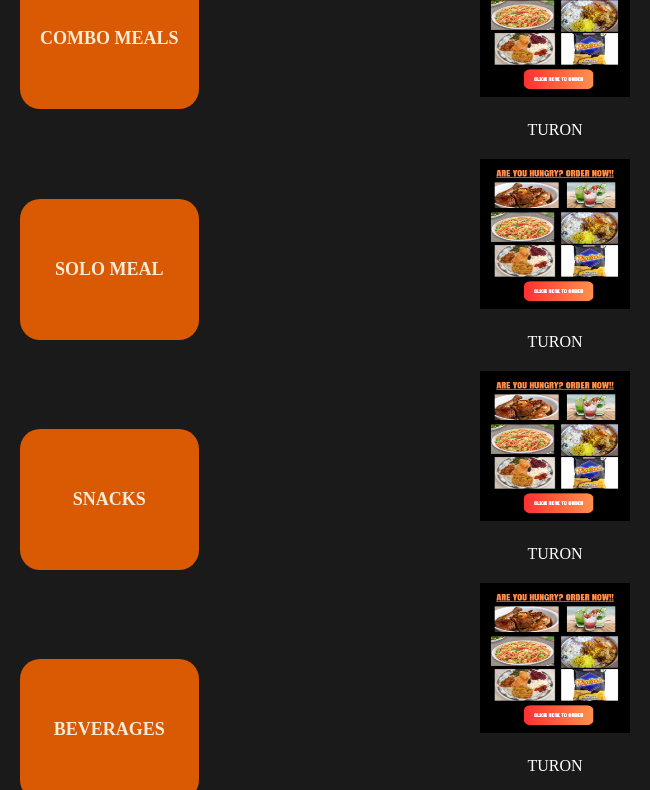
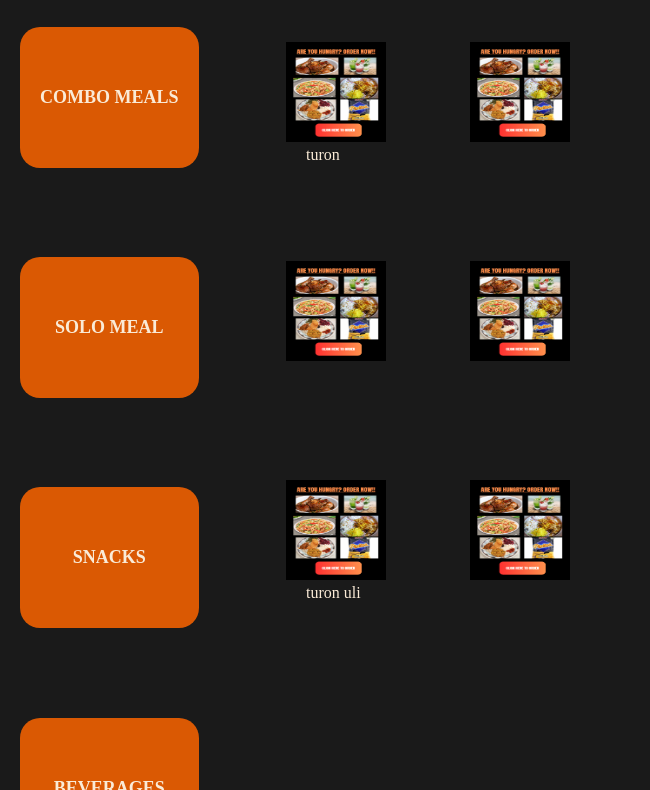
Before and after one commit to NelTeano/COMSHOP-ORDERING-APPLICATION, an Electron app: page src/Order/Order.html in a window 650 px wide. Shown: the part 73-863 px from the top of the page. Drawn offline with Linux system fonts and the light colour scheme; files whose address does not match are found by name.

Commit message:
order update

```diff
--- a/src/Order/Order.css
+++ b/src/Order/Order.css
@@ -3,6 +3,7 @@ body {
   margin: 0;
   padding: 0;
   display: flex;
+  min-height: 100vh;
   overflow: scroll;
 }
 
@@ -10,11 +11,9 @@ body {
   flex-grow: 1;
 }
 
-  h1{
+h1 {
   color: rgb(224, 72, 34);
   text-align: right;
-
-
 }
 
 .navbar {
@@ -23,7 +22,7 @@ body {
   flex-direction: column;
   align-items: flex-start;
   padding: 20px;
-    position: fixed;
+  position: hidden;
 }
 
 .navbar ul {
@@ -43,10 +42,9 @@ body {
   text-transform: uppercase;
 }
 
-  .navbar li a{
+.navbar li a {
   color: antiquewhite;
   text-decoration: none;
-
 }
 
 /* Assigning separate background colors to each li */
@@ -67,23 +65,25 @@ body {
   /* Adjust hover effect as needed */
 }
 
-  .menu-pictures{
-    display: flex;
+.menu-pictures {
   flex-direction: column;
   justify-content: center;
-
-
-
+  position: relative;
 }
 
-  .menu-pictures img{
-    width: 150px;
-    height: 150px;
-    margin: 20px;
-
+.menu-pictures figcaption {
+  position: absolute;
+  padding: 0%;
+  font-size: 16px;
+  text-align: left;
+  color: antiquewhite;
+  margin-left: 20px;
 }
 
-  figcaption{
-    text-align: center;
-    color: white;
+.menu-pictures img {
+  width: 100px;
+  height: 100px;
+  margin: 0px;
+  margin-top: 115px;
+  margin-right: 80px;
 }
--- a/src/Order/Order.html
+++ b/src/Order/Order.html
@@ -8,7 +8,7 @@
 <body>
 
 <div class="content">
-  <h1></h1>
+  <h1>MENU</h1>
   <nav class="navbar">
     <ul>
       <li><a href="#home">Combo Meals</a></li>
@@ -23,21 +23,18 @@
 <div class="menu-pictures">
    <div>
       <img src="C:\Users\ADMIN\Documents\ORDER SYSTEM\COMSHOP-ORDERING-APPLICATION\images\orders.png" alt="">
-       <figcaption>TURON</figcaption>
+      <figcaption>turon</figcaption>
       <img src="C:\Users\ADMIN\Documents\ORDER SYSTEM\COMSHOP-ORDERING-APPLICATION\images\orders.png" alt="">
-      <figcaption>TURON</figcaption>
+
   </div>
   <div>
     <img src="C:\Users\ADMIN\Documents\ORDER SYSTEM\COMSHOP-ORDERING-APPLICATION\images\orders.png" alt="">
-      <figcaption>TURON</figcaption>
     <img src="C:\Users\ADMIN\Documents\ORDER SYSTEM\COMSHOP-ORDERING-APPLICATION\images\orders.png" alt="">
-     <figcaption>TURON</figcaption>
   </div>
   <div>
     <img src="C:\Users\ADMIN\Documents\ORDER SYSTEM\COMSHOP-ORDERING-APPLICATION\images\orders.png" alt="">
-      <figcaption>TURON</figcaption>
+    <figcaption>turon uli</figcaption>
     <img src="C:\Users\ADMIN\Documents\ORDER SYSTEM\COMSHOP-ORDERING-APPLICATION\images\orders.png" alt="">
-      <figcaption>TURON</figcaption>
   </div>
 </div>
 
```
Lines whose indentation alone changed are shown as unchanged.
